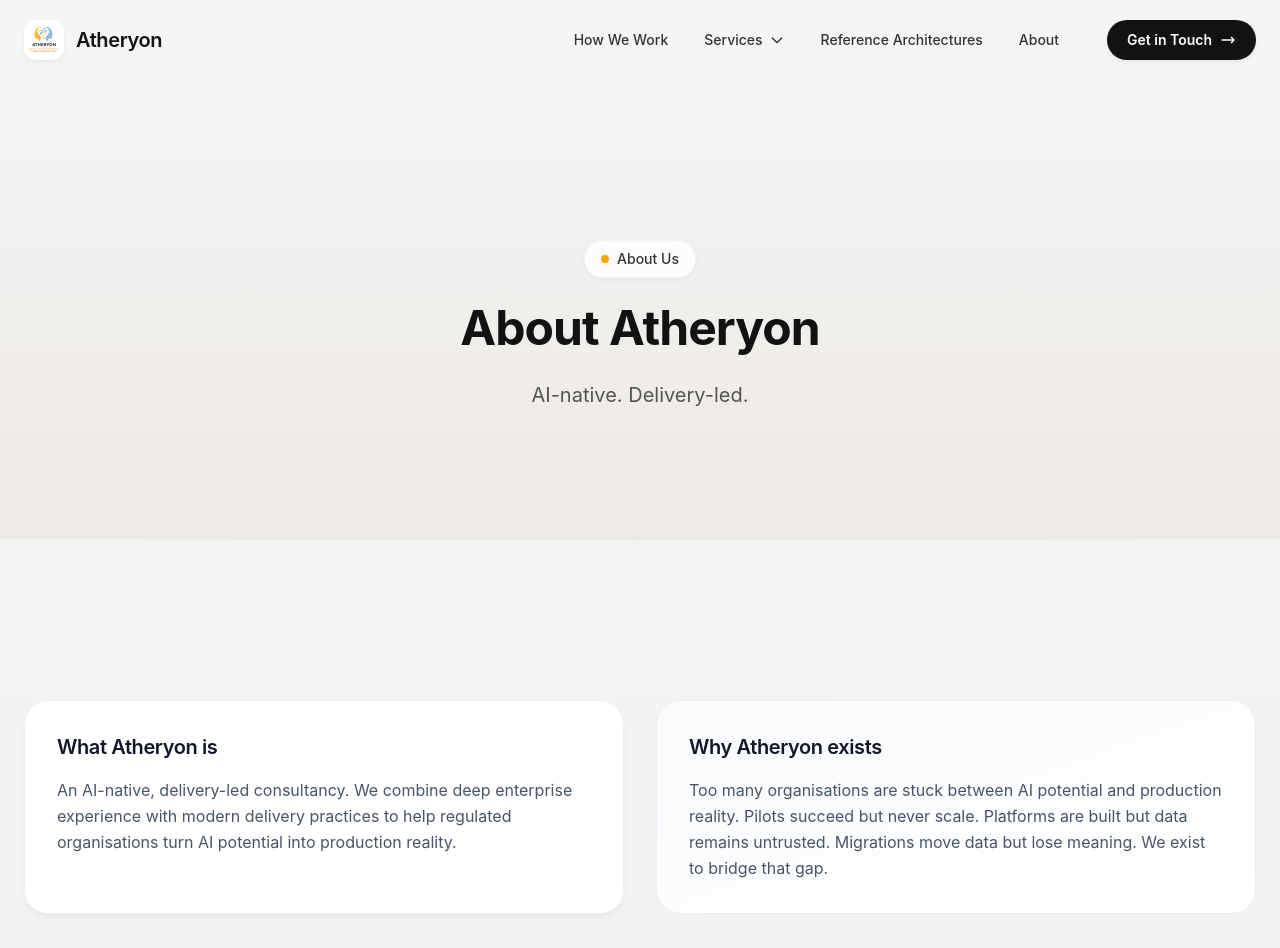
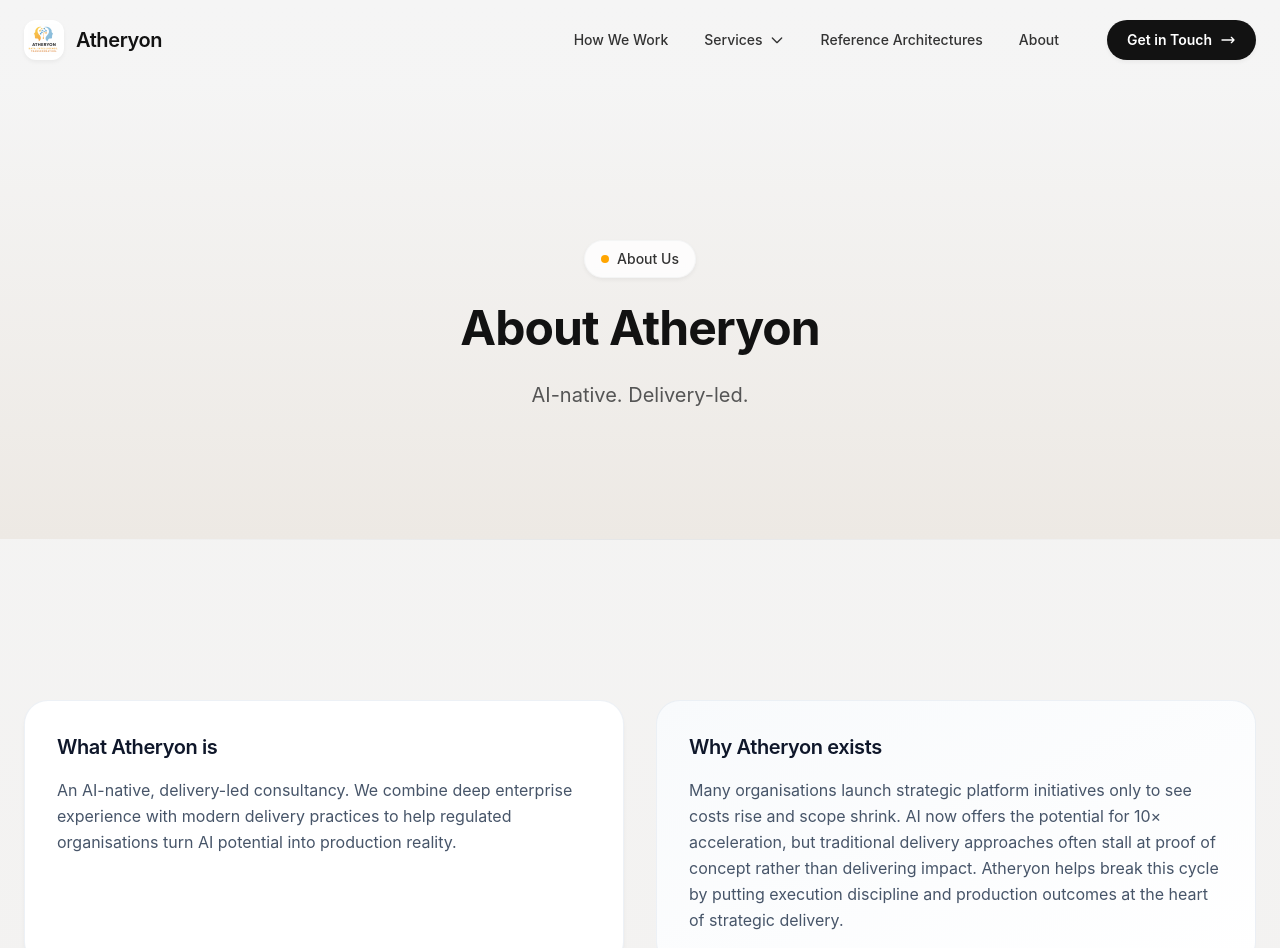
Before and after one commit to atheryon-ai/atheryon-website, a Next.js app: page /about in a window 1280 px wide. Shown: the top 948 px of the page. Built offline with nearby package versions, Linux system fonts and the light colour scheme.

Commit message:
Update About page narrative to light AI opportunity variant
- Updated whyWeExist.description with new strategic delivery narrative

Co-Authored-By: Claude Opus 4.5 <noreply@anthropic.com>

```diff
--- a/src/content/site.ts
+++ b/src/content/site.ts
@@ -614,7 +614,7 @@ export const site = {
       },
       whyWeExist: {
         title: 'Why Atheryon exists',
-        description: 'Too many organisations are stuck between AI potential and production reality. Pilots succeed but never scale. Platforms are built but data remains untrusted. Migrations move data but lose meaning. We exist to bridge that gap.',
+        description: 'Many organisations launch strategic platform initiatives only to see costs rise and scope shrink. AI now offers the potential for 10× acceleration, but traditional delivery approaches often stall at proof of concept rather than delivering impact. Atheryon helps break this cycle by putting execution discipline and production outcomes at the heart of strategic delivery.',
       },
       whatExperienceMeans: {
         title: 'What experience means to us',
```
